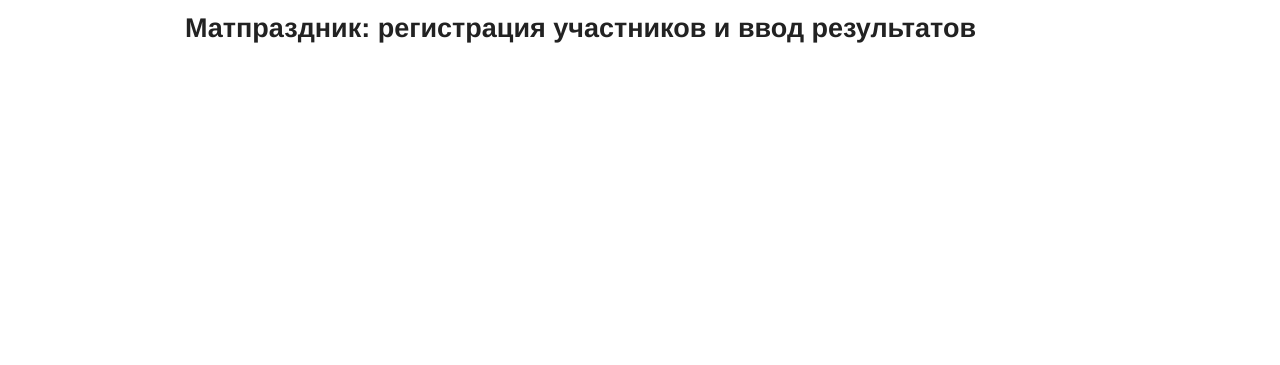
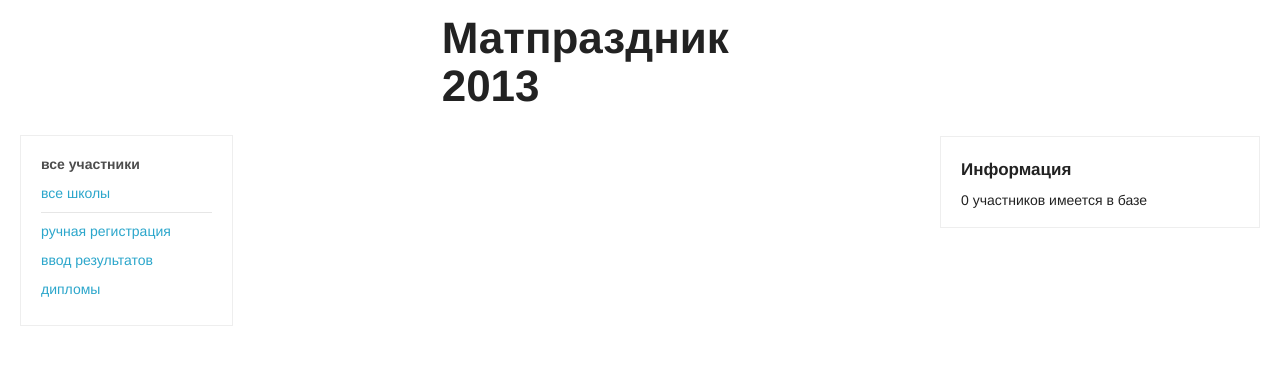
Before and after one commit to matprazdnik/matprazdnik, a Django app: page /participants/ in a window 1280 px wide. Shown: the top 365 px of the page. Run offline with Django 3.2, Linux system fonts and the light colour scheme; data that the repository does not hold is empty; some libraries are stand-ins or nearby versions.

Commit message:
sketch design
git-svn-id: http://matprazdnik.googlecode.com/svn/trunk@6 2acd3f06-0ca4-0040-da78-bb6aad6ddc83

```diff
--- a/main_app/views.py
+++ b/main_app/views.py
@@ -1,5 +1,17 @@
 # Create your views here.
 from django.shortcuts import render
 
+from main_app.models import Participant, School
+
+
+def attach_info(dict_):
+    return dict({
+        'num_participants': len(Participant.objects.all()),
+    }, **dict_)
+
+
+
 def participants(request):
-    return render(request, 'participants.html')
+    return render(request, 'participants.html', attach_info({
+        'nav': 'participants',
+    }))
--- a/templates/base.html
+++ b/templates/base.html
@@ -6,12 +6,53 @@
 
         <script src="{{ STATIC_URL }}foundation/javascripts/jquery.js"></script>
         <script src="{{ STATIC_URL }}foundation/javascripts/foundation.js"></script>
+
+        <style type="text/css">
+            .row {
+                width: 100%;
+            }
+
+            .summary {
+                border: 1px solid #eee;
+                padding: 10px 20px 20px;
+                margin: 10px 20px 0px 0px;
+            }
+
+            .menu {
+                border: 1px solid #eee;
+                padding: 0px 20px 0px ;
+                margin: 10px 0px 0px 20px;
+            }
+        </style>
     </head>
 
     <body>
         <div class="row">
-            <div class="twelve columns">
-                <h3>Матпраздник: регистрация участников и ввод результатов</h3>
+            <div class="four columns centered">
+                    <h1>Матпраздник 2013</h1>
+            </div>
+        </div>
+
+        <div class="row">
+            <div class="menu two columns">
+                <ul class="side-nav">
+                    <li class="active"><a href="#">все участники</a></li>
+                    <li><a href="#">все школы</a></li>
+                    <li class="divider"></li>
+                    <li><a href="#">ручная регистрация</a></li>
+                    <li><a href="#">ввод результатов</a></li>
+                    <li><a href="#">дипломы</a></li>
+                </ul>
+            </div>
+
+            <div class="seven columns">
+                <div class="nine columns"></div>
+
+            </div>
+
+            <div class="summary three columns">
+                <h5>Информация </h5>
+                {{ num_participants }} участников имеется в базе
             </div>
         </div>
     </body>
```
